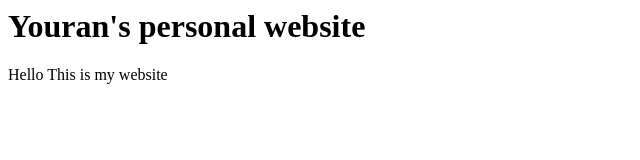
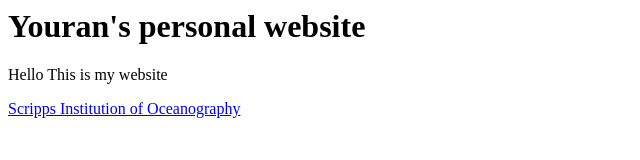
Before and after one commit to yol039/yol039.github.io, a plain HTML site: page index.html in a window 1280 px wide. Shown: the whole page, without its empty margins (0-640 px from the left). Drawn offline with Linux system fonts and the light colour scheme.

Commit message:
Adding a link to Scripps

```diff
--- a/index.html
+++ b/index.html
@@ -1,2 +1,6 @@
+
+
 <h1>Youran's personal website</h1>
 <p> Hello This is my website</p>
+
+<a href="https://scripps.ucsd.edu/">Scripps Institution of Oceanography</a>
```
